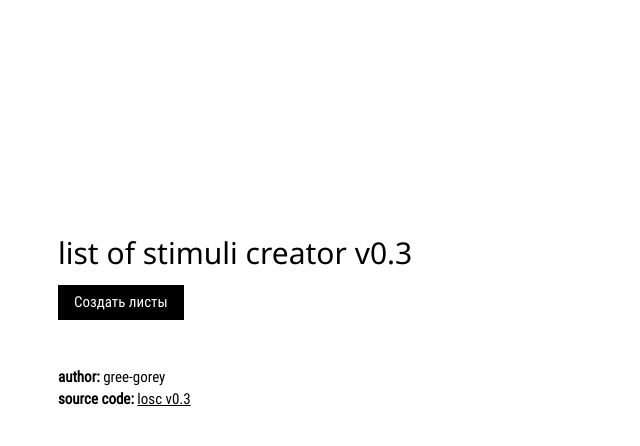
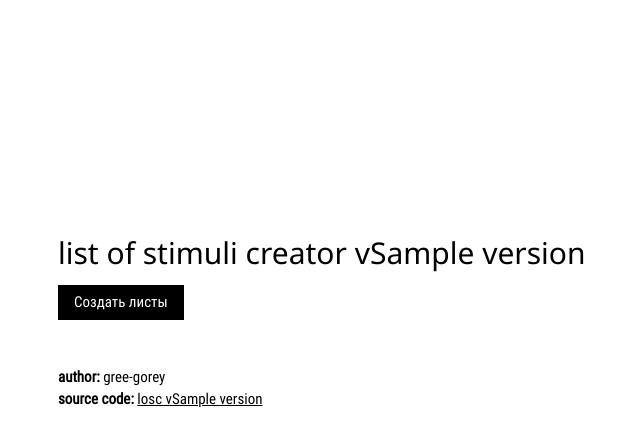
Before and after one commit to gree-gorey/listOfStimuli_creator, a Flask app: template losc/templates/index.html in a window 1280 px wide. Shown: the top 446 px of the page, without its empty margins (122-762 px from the left). Run offline with Flask 2, Linux system fonts and the light colour scheme; the template is opened without the code that fills it: most values are stand-ins (such as "Sample title", 1, 10 or a date in 2020).

Commit message:
add versioning

```diff
--- a/losc/app.py
+++ b/losc/app.py
@@ -12,6 +12,15 @@ from parameters import Parameters
 
 __author__ = 'gree-gorey'
 
+
+def get_version():
+    with open("version.py", "rt") as f:
+        return f.readline().split("=")[1].strip(' "\n')
+
+
+version = get_version()
+
+
 # Initialize the Flask application
 app = flask.Flask(__name__)
 
@@ -21,17 +30,18 @@ store = Store()
 
 @app.route('/')
 def index():
-    return flask.render_template('index.html')
+    return flask.render_template('index.html', version=version)
 
 
 @app.route('/parameters')
 def parameters():
-    return flask.render_template('parameters.html')
+    return flask.render_template('parameters.html', version=version)
 
 
 @app.route('/statistics')
 def statistics():
     return flask.render_template('statistics.html',
+                                 version=version,
                                  first_list_len=len(store.first_list),
                                  second_list_len=len(store.second_list),
                                  max=min(len(store.first_list), len(store.second_list)))
@@ -134,5 +144,5 @@ if __name__ == '__main__':
     app.run(
         # host="0.0.0.0",
         # port=int("80"),
-        debug=True
+        # debug=True
     )
--- a/losc/templates/index.html
+++ b/losc/templates/index.html
@@ -5,7 +5,7 @@
     <!-- Basic Page Needs
     –––––––––––––––––––––––––––––––––––––––––––––––––– -->
     <meta charset="utf-8">
-    <title>losc v0.3</title>
+    <title>losc v{{version}}</title>
     <meta name="description" content="List of stimuli creator">
     <meta name="author" content="gree-gorey">
 
@@ -33,14 +33,14 @@
 –––––––––––––––––––––––––––––––––––––––––––––––––– -->
 <div class="w3-container">
     <div class="w3-row greeting">
-        <h2>list of stimuli creator v0.3</h2>
+        <h2>list of stimuli creator v{{version}}</h2>
     </div>
     <div class="w3-row">
         <a class="w3-btn" href="/parameters">Создать листы</a>
     </div>
     <div class="w3-row meta">
         <b>author: </b><span>gree-gorey</span><br>
-        <b>source code: </b><a href="https://github.com/gree-gorey/losc" target="_blank">losc v0.3</a>
+        <b>source code: </b><a href="https://github.com/gree-gorey/losc" target="_blank">losc v{{version}}</a>
     </div>
 </div>
 
--- a/losc/templates/parameters.html
+++ b/losc/templates/parameters.html
@@ -5,7 +5,7 @@
     <!-- Basic Page Needs
     –––––––––––––––––––––––––––––––––––––––––––––––––– -->
     <meta charset="utf-8">
-    <title>losc v0.3</title>
+    <title>losc v{{version}}</title>
     <meta name="description" content="List of stimuli creator">
     <meta name="author" content="gree-gorey">
 
--- a/losc/templates/statistics.html
+++ b/losc/templates/statistics.html
@@ -5,7 +5,7 @@
     <!-- Basic Page Needs
     –––––––––––––––––––––––––––––––––––––––––––––––––– -->
     <meta charset="utf-8">
-    <title>losc v0.3</title>
+    <title>losc v{{version}}</title>
     <meta name="description" content="List of stimuli creator">
     <meta name="author" content="gree-gorey">
 
--- a/losc/version.py
+++ b/losc/version.py
@@ -1 +1 @@
-__version__ = "0.3"
+__version__ = "0.4"
```
